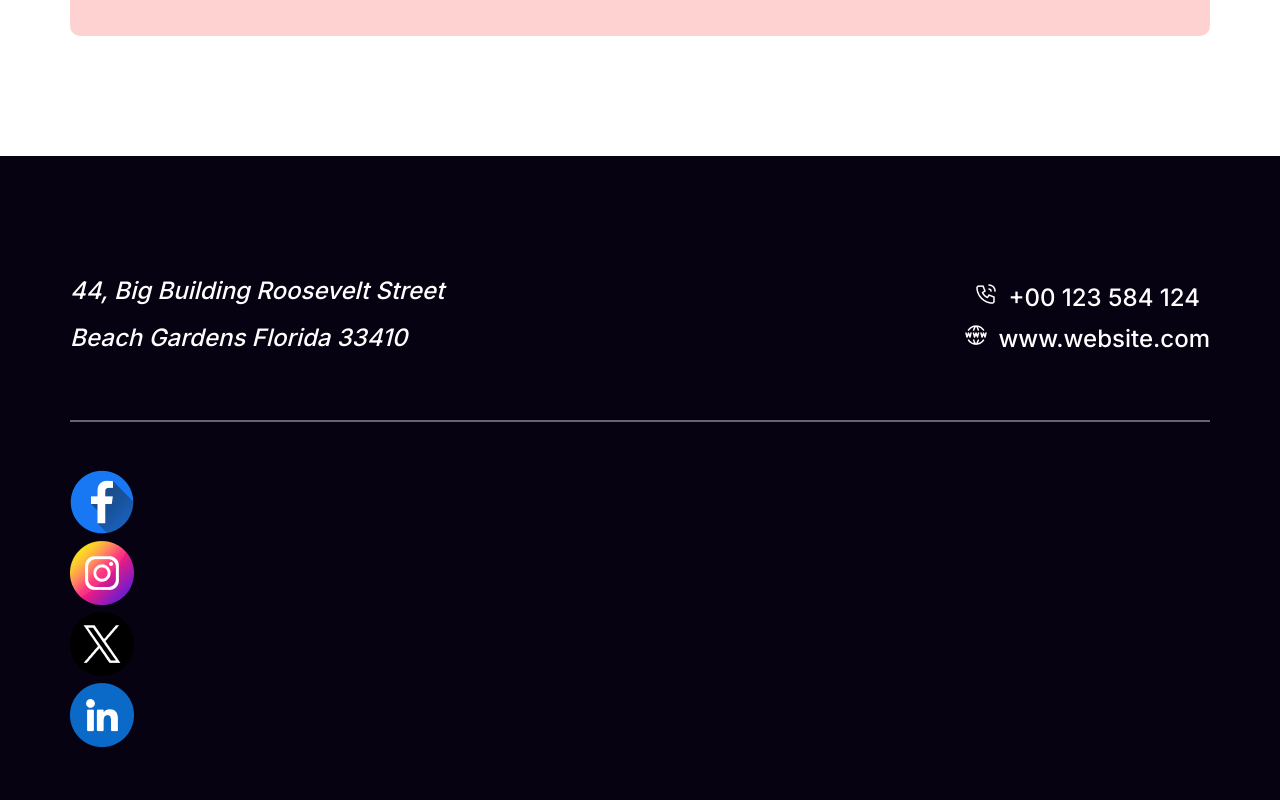
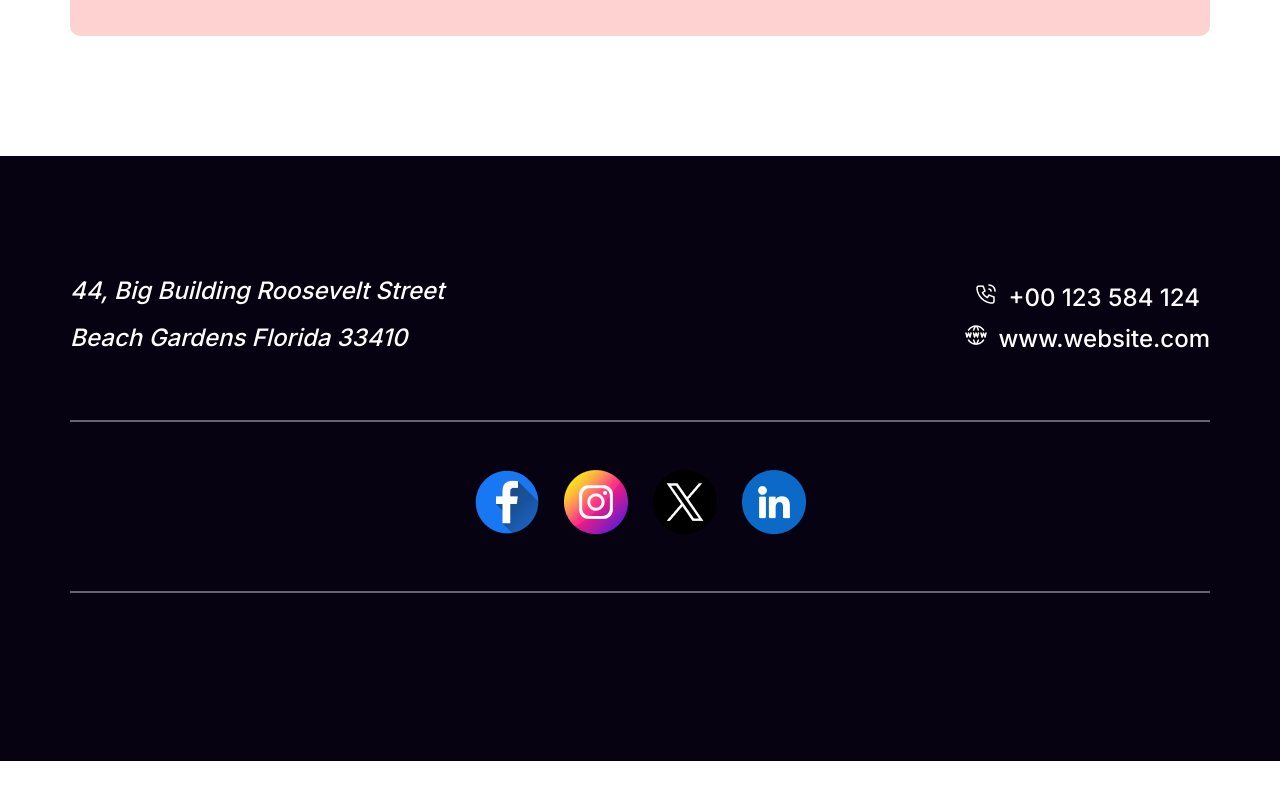
Before and after one commit to rubayedhasan/new-year-new-mission-2024, a plain HTML site: page index.html in a window 1280 px wide. Shown: the part 5330-6130 px from the top of the page. After the commit the page ends 6091 px from the top, so only its background shows below. Drawn offline with Linux system fonts and the light colour scheme.

Commit message:
adding social-icons section in footer

```diff
--- a/styles/index.css
+++ b/styles/index.css
@@ -333,6 +333,16 @@ footer {
   gap: 10px;
   margin-bottom: 10px;
 }
-.our-info .contact .method .icon img {
+.our-info .contact .method .icon img,
+.social-icons .icon img {
   width: 100%;
 }
+.social-icons {
+  display: flex;
+  justify-content: center;
+  align-items: center;
+  gap: 25px;
+  padding-bottom: 50px;
+  border-bottom: 2px solid #ffffff63;
+  margin-bottom: 48px;
+}
```
